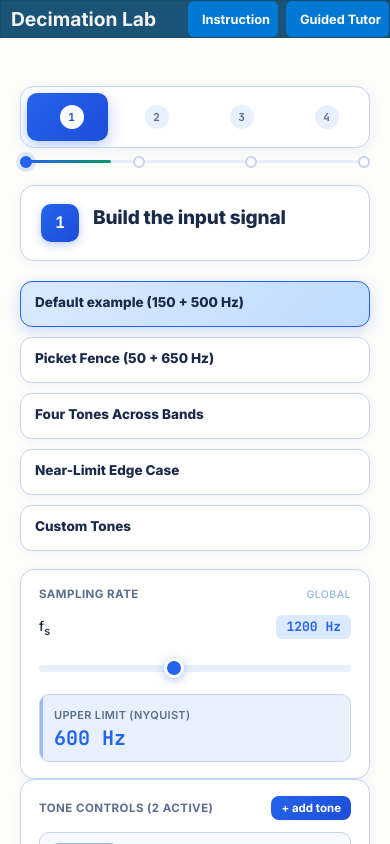
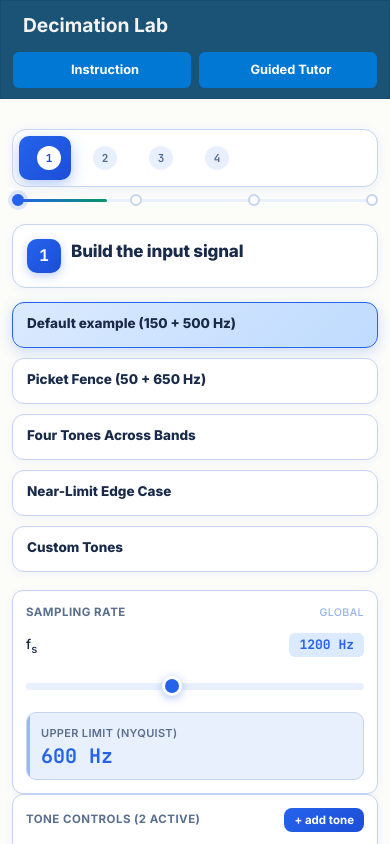
Before and after one commit to abhi0842/Decimation, a React (Vite) app: page / in a window 390 px wide. Shown: the top 844 px of the page. Built offline with nearby package versions, Linux system fonts and the light colour scheme.

Commit message:
Responsive fixed

```diff
--- a/src/components/decimationLab/DecimationLab.module.css
+++ b/src/components/decimationLab/DecimationLab.module.css
@@ -4,6 +4,8 @@
   max-width: 1180px;
   margin: 0 auto;
   padding: 24px 20px 70px;
+  width: 100%;
+  min-width: 0;
 }
 
 .hero {
@@ -143,6 +145,11 @@
 
 @media (max-width: 680px) {
   .tabLabel { display: none; }
+  .wrap { padding: 16px 12px 42px; }
+  .tabbar { margin-top: 14px; }
+  .tabbar button { flex: 0 0 auto; min-width: 52px; padding: 10px 9px; }
+  .navbtn { padding: 10px 14px; font-size: 13px; }
+  .tabfoot { align-items: stretch; }
 }
 
 .progressTrack {
--- a/src/components/plot/plot.module.css
+++ b/src/components/plot/plot.module.css
@@ -1,5 +1,6 @@
 .plotWrap {
   width: 100%;
+  min-width: 0;
   display: flex;
   flex-direction: column;
   gap: 6px;
@@ -20,6 +21,7 @@
   border-radius: 10px;
   border: 1px solid #c5d4f0;
   background: #f8faff;
+  min-width: 0;
 }
 
 .cvShell canvas {
--- a/src/components/steps/Steps.module.css
+++ b/src/components/steps/Steps.module.css
@@ -52,10 +52,12 @@
 
 .grid2 {
   display: grid;
-  grid-template-columns: 290px 1fr;
+  grid-template-columns: minmax(250px, 290px) minmax(0, 1fr);
   gap: 16px;
   align-items: start;
 }
+
+.grid2 > div, .sideBySide > * { min-width: 0; }
 
 .grid2 > div > .panel + .panel {
   margin-top: 14px;
@@ -87,6 +89,19 @@
 @media (max-width: 820px) {
   .grid2 { grid-template-columns: 1fr; }
   .sideBySide { grid-template-columns: 1fr; }
+}
+
+@media (max-width: 520px) {
+  .stepHead { padding: 14px; gap: 10px; margin-bottom: 14px; }
+  .stepTitle { font-size: 17px; }
+  .stepDesc { font-size: 13px; }
+  .stepNum { width: 34px; height: 34px; }
+  .presetsRow { grid-template-columns: 1fr; }
+  .readoutGrid { grid-template-columns: repeat(2, minmax(0, 1fr)); }
+  .pipeline { padding: 12px; gap: 7px; }
+  .pipeBlock { min-width: 82px; padding: 9px 10px; font-size: 11px; }
+  .pipeArrow { font-size: 18px; }
+  .forecastRow { grid-template-columns: 1fr; gap: 2px; }
 }
 
 .btnRec {
--- a/src/components/topPanel/topPanel.module.css
+++ b/src/components/topPanel/topPanel.module.css
@@ -9,6 +9,9 @@
   justify-content: space-between;
   align-items: center;
   width: 100%;
+  gap: 12px;
+  padding: 12px 16px;
+  min-width: 0;
 }
 .panelContainer h1 {
   font-size: 24px;
@@ -53,12 +56,20 @@
 }
 
 @media (max-width: 768px) {
+.panelContainer { align-items: flex-start; padding: 10px 12px; }
+.buttonContainer { flex-wrap: wrap; justify-content: flex-end; }
 .panelContainer h1 {
   font-size: 1.2rem;
   color: rgb(244, 243, 243);
   margin-left: 10px;
   text-align: left;
 }
+
+@media (max-width: 460px) {
+  .panelContainer { flex-direction: column; }
+  .buttonContainer { width: 100%; justify-content: stretch; }
+  .panelButton { flex: 1; justify-content: center; }
+}
 .panelButton {
   font-size: 0.8rem;
   padding: 4px 8px;
--- a/src/components/ui/Panel.module.css
+++ b/src/components/ui/Panel.module.css
@@ -4,6 +4,7 @@
   border-radius: 14px;
   padding: 16px 18px;
   box-shadow: 0 2px 10px rgba(37, 99, 235, 0.06);
+  min-width: 0;
 }
 
 .panel h3 {
@@ -24,6 +25,11 @@
   font-weight: 500;
 }
 
+@media (max-width: 520px) {
+  .panel { padding: 13px; border-radius: 11px; }
+  .panel h3 { gap: 8px; }
+}
+
 .subtitle {
   font-size: 12.5px;
   color: #5a6f8f;
--- a/src/components/ui/Slider.jsx
+++ b/src/components/ui/Slider.jsx
@@ -1,4 +1,4 @@
-import { useEffect, useRef, useState } from "react";
+import { useState } from "react";
 import styles from "./Slider.module.css";
 
 export default function Slider({
@@ -14,20 +14,8 @@ export default function Slider({
   accent,
   disabled = false,
 }) {
-  const shellRef = useRef(null);
-  const bubbleRef = useRef(null);
   const [dragging, setDragging] = useState(false);
-
-  useEffect(() => {
-    if (bubbleRef.current && shellRef.current) {
-      const input = shellRef.current.querySelector("input");
-      if (input) {
-        const pct = (+value - +min) / (+max - +min);
-        bubbleRef.current.style.left = pct * 100 + "%";
-        bubbleRef.current.textContent = formatter(value);
-      }
-    }
-  }, [value, min, max, formatter]);
+  const pct = Math.min(100, Math.max(0, ((+value - +min) / (+max - +min)) * 100));
 
   return (
     <div className={`${styles.ctrl} ${accent ? styles[accent] : ""}`}>
@@ -36,10 +24,9 @@ export default function Slider({
         <span className={styles.val}>{formatter(value)}</span>
       </div>
       <div
-        ref={shellRef}
         className={`${styles.sliderShell} ${dragging ? styles.dragging : ""}`}
       >
-        <div ref={bubbleRef} className={styles.sliderBubble} />
+        <div className={styles.sliderBubble} style={{ left: `${pct}%` }}>{formatter(value)}</div>
         <input
           id={id}
           type="range"
@@ -50,13 +37,11 @@ export default function Slider({
           disabled={disabled}
           onInput={(e) => {
             onChange(+e.target.value);
-            setDragging(true);
           }}
-          onChange={() => setDragging(false)}
-          onMouseUp={() => setDragging(false)}
-          onMouseLeave={() => setDragging(false)}
-          onTouchStart={() => setDragging(true)}
-          onTouchEnd={() => setDragging(false)}
+          onPointerDown={() => setDragging(true)}
+          onPointerUp={() => setDragging(false)}
+          onPointerCancel={() => setDragging(false)}
+          onBlur={() => setDragging(false)}
         />
       </div>
       {subLabel && <div className={styles.subLabel}>{subLabel}</div>}
--- a/src/components/ui/Slider.module.css
+++ b/src/components/ui/Slider.module.css
@@ -1,5 +1,6 @@
 .ctrl {
   margin-bottom: 16px;
+  min-width: 0;
 }
 
 .ctrl:last-child {
@@ -14,7 +15,11 @@
   font-weight: 500;
   margin-bottom: 8px;
   color: #1a2b4a;
+  gap: 8px;
+  min-width: 0;
 }
+
+.ctrlLabel > span:first-child { min-width: 0; overflow-wrap: anywhere; }
 
 .ctrlLabel .val {
   font-family: "JetBrains Mono", monospace;
@@ -36,6 +41,7 @@
 .sliderShell {
   position: relative;
   padding-top: 6px;
+  min-width: 0;
 }
 
 .sliderBubble {
@@ -81,6 +87,7 @@ input[type="range"] {
   background: #e8f0fe;
   outline: none;
   cursor: pointer;
+  touch-action: pan-y;
 }
 
 input[type="range"]::-webkit-slider-thumb {
--- a/src/pages/home/home.module.css
+++ b/src/pages/home/home.module.css
@@ -1,9 +1,8 @@
 .grandContainer {
     width: 100%;
-    height: 100%;
+    min-height: 100dvh;
     background-color: #ffffff;
-    overflow-x: auto;
-    overflow-y: auto;
+    overflow-x: clip;
     box-sizing: border-box;
     border-radius: 0px 0px 10px 11px;
 }
@@ -12,7 +11,8 @@
     position: relative;
     background-color: transparent;
     box-sizing: border-box;
-    width: 80%;
+    width: min(1180px, calc(100% - 32px));
+    min-width: 0;
     margin: 0 auto;
     box-shadow: 0px 0px 10px #00000015;
     border-radius: 10px;
@@ -40,6 +40,7 @@
     justify-content: center;
     align-items: start;
     flex-direction: row-reverse;
+    min-width: 0;
 }
 
 .instructionContainer {
@@ -58,7 +59,7 @@
 .footerContainer {
     /* position: absolute;
   bottom: 0; */
-    height: 35px;
+    min-height: 35px;
     width: 100%;
     background-color: #1a5376;
     color: white;
@@ -72,20 +73,22 @@
 
 @media (max-width: 1200px) {
     .parentContainer {
-        width: 95%;
+        width: min(calc(100% - 24px), 1180px);
     }
 }
 
 @media (max-width: 768px) {
     .parentContainer {
         width: 100%;
+        border-radius: 0;
     }
     .instructionContainer {
         right: 1px;
-        width: 370px;
+        width: min(370px, calc(100vw - 16px));
         max-height: 500px;
     }
     .middleContainer {
         flex-direction: column-reverse;
     }
+    .footerContainer { height: auto; padding: 10px 14px; }
 }
```
